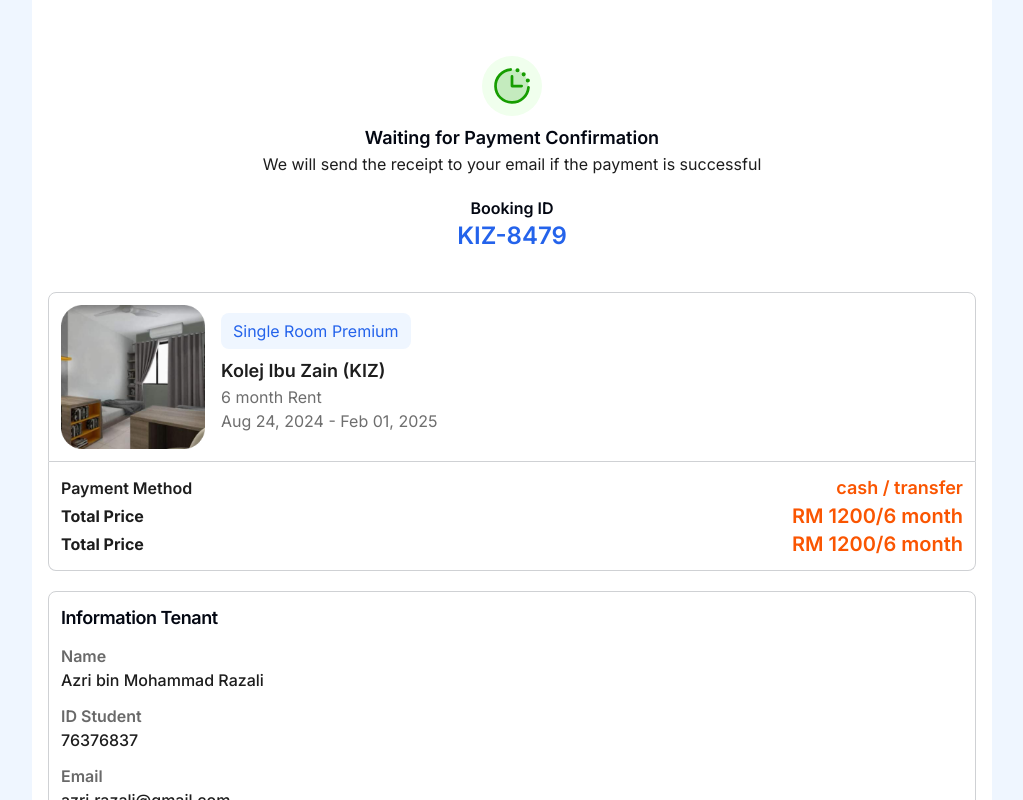
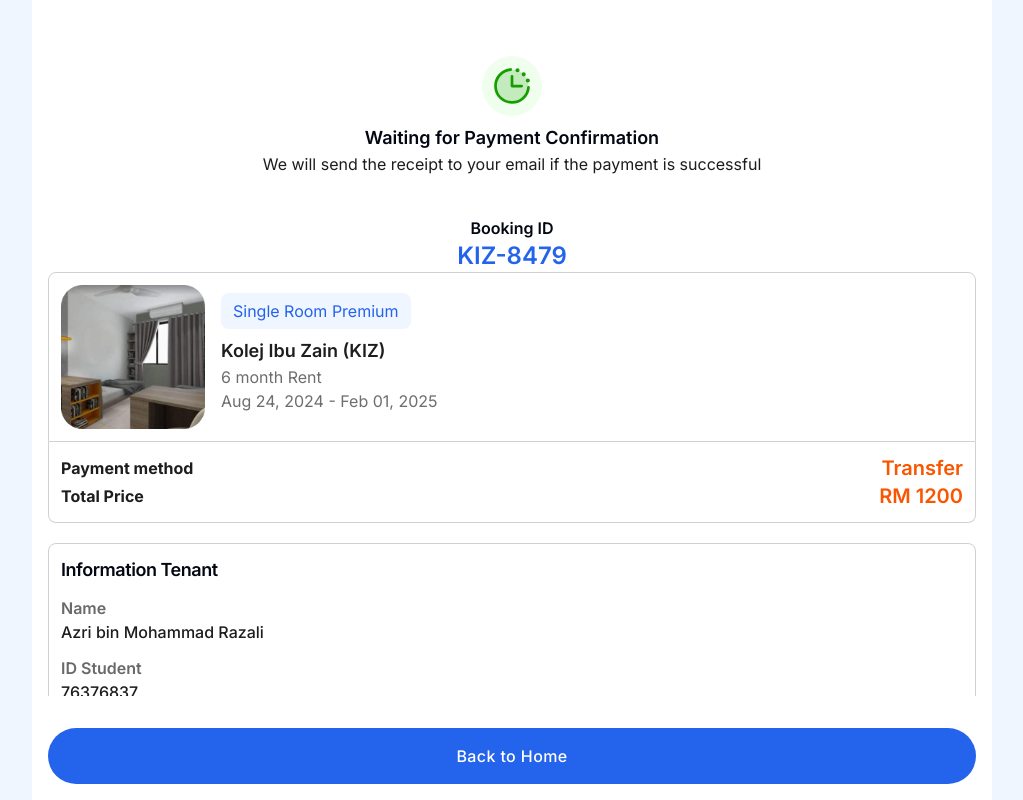
Before and after one commit to hax0-r/fiverr_dashboard, a React (Vite) app: page /home/1/1/select-date/tenant-information/payment-detail/payment-confirmed in a window 1280 px wide. Shown: the top 800 px of the page, without its empty margins (128-1151 px from the left). Built offline with nearby package versions, Linux system fonts and the light colour scheme.

Commit message:
first commit

```diff
--- a/src/Context/PaymentContext.jsx
+++ b/src/Context/PaymentContext.jsx
@@ -9,7 +9,9 @@ export const PaymentProvider = ({ children }) => {
 
     const handleMethodSelect = (method) => {
         setSelectedMethod(method);
+
     };
+
 
     const handleFileChange = (file) => {
         setUploadedFile(file);
--- a/src/Pages/Home/PaymentConfirmed.jsx
+++ b/src/Pages/Home/PaymentConfirmed.jsx
@@ -3,10 +3,13 @@ import { Card, CardTitle } from '@/components/ui/card';
 import React, { useState } from 'react';
 import { Link, useParams } from 'react-router-dom';
 import HomeRoomDetails from '@/components/Home/HomeRoomDetails';
-import { PiClockCountdownDuotone } from 'react-icons/pi';
+import { PiClockCountdownDuotone, PiSealCheckFill } from 'react-icons/pi';
+import { usePaymentContext } from '@/Context/PaymentContext';
+import PaymentNotes from '@/components/Home/PaymentNotes';
 
 const PaymentConfirmed = () => {
 
+    const { selectedMethod } = usePaymentContext();
 
     return (
         <div>
@@ -14,19 +17,30 @@ const PaymentConfirmed = () => {
             <div className="bg-[#eff6ff]">
                 <div className="max-w-[960px] min-h-screen mx-auto p-4 bg-white">
                     <Card className="overflow-hidden border-none shadow-none">
+                        {
+                            selectedMethod === "Transfer" ?
                                 <div className="flex justify-center items-center gap-2 flex-col my-10 ">
                                     <PiClockCountdownDuotone className='text-6xl text-[#169D00] bg-[#F0FFED] p-2 rounded-full' />
                                     <div className="text-center">
                                         <h2 className='text-lg font-semibold'>Waiting for Payment Confirmation</h2>
                                         <p className='text-[#1D1D1D]'>We will send the receipt to your email if the payment is successful</p>
                                     </div>
+                                </div>
+                                :
+                                <div className="flex justify-center items-center gap-2 flex-col my-10 ">
+                                    <PiSealCheckFill className='text-6xl text-[#169D00] bg-[#F0FFED] p-2 rounded-full' />
+                                    <div className="text-center">
+                                        <h2 className='text-lg font-semibold'>Waiting for Payment</h2>
+                                        <p className='text-[#1D1D1D]'>We will send the booking details to your email</p>
+                                    </div>
+                                </div>
+                        }
                         <div className="text-center mt-3">
                             <p className='font-semibold'>Booking ID</p>
                             <p className='text-2xl text-blue font-semibold'>KIZ-8479</p>
                         </div>
-                        </div>
 
-                        <HomeRoomDetails />
+                        <HomeRoomDetails method={selectedMethod} />
 
 
                         <Card className="p-3 border-[1.33px] border-[#cfd1d4] flex flex-col gap-3 mt-5">
@@ -49,18 +63,25 @@ const PaymentConfirmed = () => {
                             </div>
                         </Card>
 
-
+                        {
+                            selectedMethod === "Transfer" ?
                                 <Card className="p-3 border-[1.33px] border-[#cfd1d4] mt-5">
                                     <CardTitle className="text-lg">Proof of Transfer</CardTitle>
                                     <img src="./" alt="imgFromBackend" />
                                 </Card>
+                                :
+                                <PaymentNotes />
+                        }
 
+                        <div className="py-12"></div>
+                        <div className="fixed bottom-0 max-w-[944px] mx-auto py-4 pr-4 bg-white  w-full">
                             <div className="">
                                 <Link to={`/home`} >
                                     <Button className="bg-[#2463EB] mt-4 w-full justify-center hover:bg-darkBlue text-white flex items-center tracking-wide gap-2 px-4 py-7 rounded-full text-[1rem]">
                                         Back to Home
                                     </Button>
                                 </Link>
+                            </div>
                         </div>
                     </Card>
                 </div>
--- a/src/Pages/PlaceDetails.jsx
+++ b/src/Pages/PlaceDetails.jsx
@@ -33,7 +33,7 @@ const PlaceDetails = () => {
 
   return (
     <div className="">
-      <div className="bg-blue p-5 pt-10">
+      <div className="bg-blue sm:px-5 p-5 px-0  pt-10">
         <div className="container flex items-center gap-4">
           <Link to={"/home"}>
             <FaArrowLeftLong className="bg-[#5082ef] p-3 text-5xl rounded-full text-white" />
@@ -58,8 +58,8 @@ const PlaceDetails = () => {
         ))}
       </div>
 
-      <div className="container">
-        <div className="mt-6 mb-20 flex items-center flex-wrap justify-center gap-4">
+      <div className="sm:container">
+        <div className="mt-6 mb-20 sm:p-0 p-4  flex items-center flex-wrap justify-center gap-4">
           {filteredPlaces.map((item) => (
             <div className="max-w-md transition-all animate-myFadeIn" key={item.id}>
               <div className="border-[1.33px] border-[#cfd1d4] p-3 rounded-xl flex gap-4 flex-col">
@@ -97,7 +97,7 @@ const PlaceDetails = () => {
                   </div>
                 </div>
                 <div className="flex justify-between pb-2 px-1 items-center">
-                  <p className="text-[#FA5501] text-xl font-bold">RM 1200/6 months</p>
+                  <p className="text-[#FA5501] sm:text-xl text-lg font-bold">RM 1200/6 months</p>
                   <Link to={`/home/${placeName}/${item.id}`}>
                     <Button className="bg-[#2463EB] hover:bg-darkBlue font-semibold tracking-wider text-white flex items-center gap-2 px-6 py-6 rounded-lg">
                       Rent
--- a/src/Pages/Property/DetailProperty.jsx
+++ b/src/Pages/Property/DetailProperty.jsx
@@ -7,6 +7,7 @@ import { PiElevator } from 'react-icons/pi'
 import { SlLocationPin } from 'react-icons/sl'
 import { Link, useParams } from 'react-router-dom'
 import { Button } from '@/components/ui/button';
+import { FiPlus } from 'react-icons/fi';
 
 const DetailProperty = () => {
 
@@ -19,6 +20,8 @@ const DetailProperty = () => {
     return (
         <>
             <div className="animate-myFadeIn">
+                <div className="flex items-center justify-between">
+
                     <Breadcrumb>
                         <BreadcrumbList>
                             <BreadcrumbItem>
@@ -30,6 +33,11 @@ const DetailProperty = () => {
                             </BreadcrumbItem>
                         </BreadcrumbList>
                     </Breadcrumb>
+
+                    <Link to={'room-list'}>
+                        <Button className="pl-3 py-5 font-medium flex items-center gap-2 hover:bg-transparent hover:text-blue border-2 border-blue bg-blue text-white text-[1rem]"><FiPlus className='text-2xl' />Add Room Type</Button>
+                    </Link>
+                </div>
 
                 <div className="">
                     <div className="mt-8 p-4 bg-[#fafafa] rounded-lg  ">
--- a/src/Pages/SubPlaceDetails.jsx
+++ b/src/Pages/SubPlaceDetails.jsx
@@ -53,7 +53,7 @@ const SubPlaceDetails = () => {
   return (
     <div>
       <div className="bg-[#eff6ff]">
-        <div className="max-w-[960px] mx-auto px-4">
+        <div className="max-w-[960px] mx-auto px-4 pb-24">
           <Card className=" overflow-hidden rounded-none ">
             <div className="relative">
               <img
@@ -181,7 +181,7 @@ const SubPlaceDetails = () => {
             </div>
           </Card>
         </div>
-        <div className="bg-white w-full p-5 border-t-2 border-zinc-200">
+        <div className="bg-white w-full p-5 fixed z-50 bottom-0 left-0 border-t-2 border-zinc-200">
           <div className="max-w-[960px] mx-auto px-4 flex justify-end items-center gap-5">
             <h2 className="text-[#FA5501] text-xl font-bold">RM 1200/6 month</h2>
             <Link to={"select-date"}>
--- a/src/components/Home/HomeRoomDetails.jsx
+++ b/src/components/Home/HomeRoomDetails.jsx
@@ -3,7 +3,7 @@ import { PROPERTY } from '@/assets/Home/Property';
 import React from 'react';
 import { useParams } from 'react-router-dom';
 
-const HomeRoomDetails = ({ checkInDate, checkOutDate, formatDate }) => {
+const HomeRoomDetails = ({ checkInDate, checkOutDate, formatDate, method }) => {
     const { placeName, subCardId } = useParams();
 
     const filterData = PLACES.filter((item) => item.id === parseInt(subCardId));
@@ -29,24 +29,20 @@ const HomeRoomDetails = ({ checkInDate, checkOutDate, formatDate }) => {
             </div>
 
             <div className="border-[1.33px] border-[#cfd1d4] border-t-0 p-3 rounded-b-lg ">
-                <>
-                    <div className="flex justify-between items-center">
-                        <span className="text-[#1D1D1D] font-semibold">Payment Method</span>
-                        <p className="text-[#FA5501] text-lg font-semibold">
-                            cash / transfer
-                        </p>
-                    </div>
-                    <div className="flex justify-between items-center">
-                        <span className="text-[#1D1D1D] font-bold">Total Price</span>
-                        <p className="text-[#FA5501] text-xl font-semibold">
-                            RM 1200/6 month
-                        </p>
-                    </div>
-                </>
+                {
+                    method && (
+                        <div className="flex justify-between items-center">
+                            <span className="text-[#1D1D1D] font-bold">Payment method</span>
+                            <p className="text-[#FA5501] text-xl font-semibold">
+                                {method}
+                            </p>
+                        </div>
+                    )
+                }
                 <div className="flex justify-between items-center">
                     <span className="text-[#1D1D1D] font-bold">Total Price</span>
                     <p className="text-[#FA5501] text-xl font-semibold">
-                        RM 1200/6 month
+                        RM 1200
                     </p>
                 </div>
             </div>
```
Also changed, not shown: src/Pages/Home.jsx (+4 -4 lines), src/Pages/Home/PaymentDetail.jsx (+5 -21 lines), src/Pages/Home/SelectDate.jsx (+11 -8 lines), src/Pages/Home/TenantInformation.jsx (+8 -6 lines), src/components/Property/RoomListTable.jsx (+13 -1 lines). Lines whose indentation alone changed are shown as unchanged.
